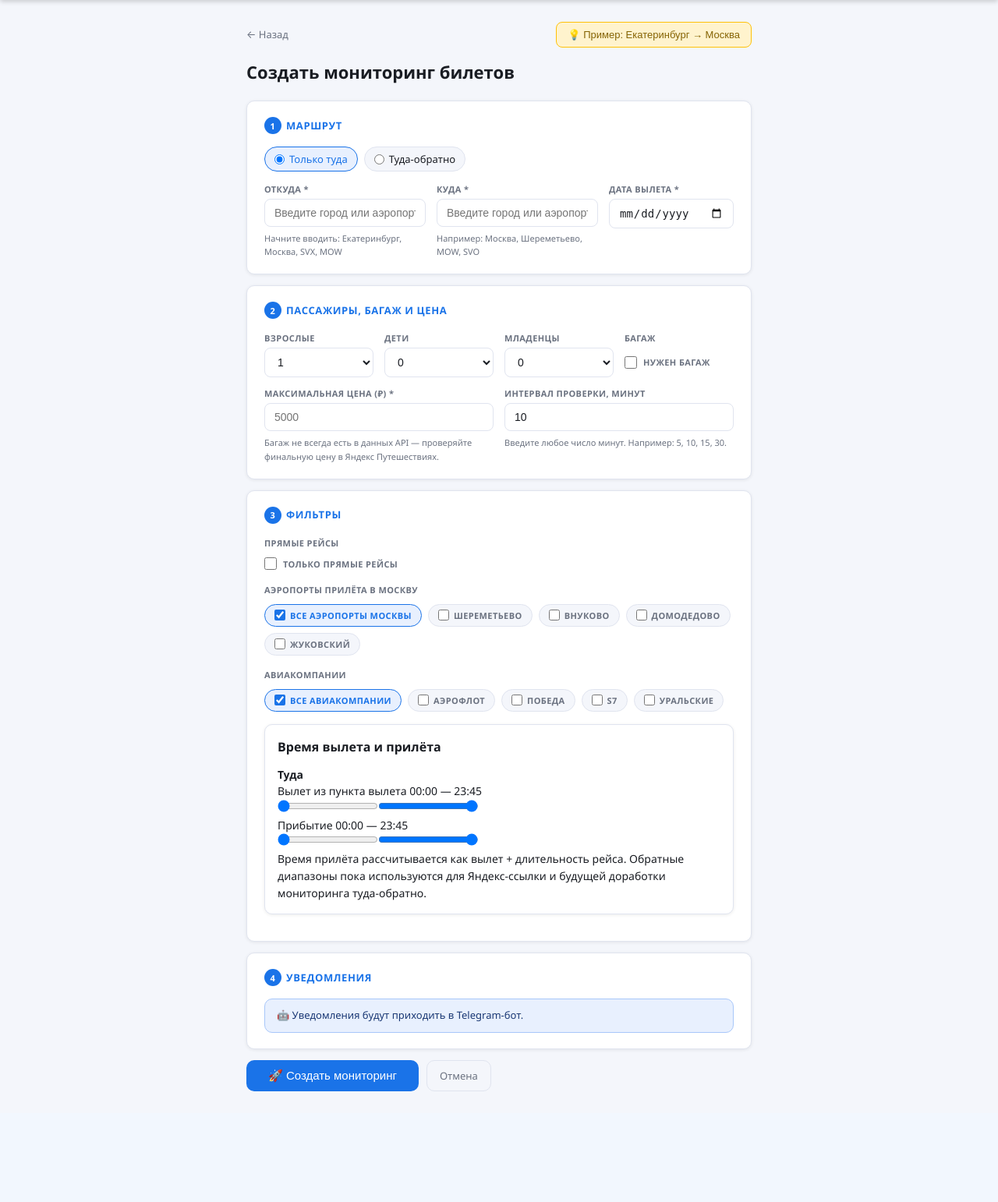
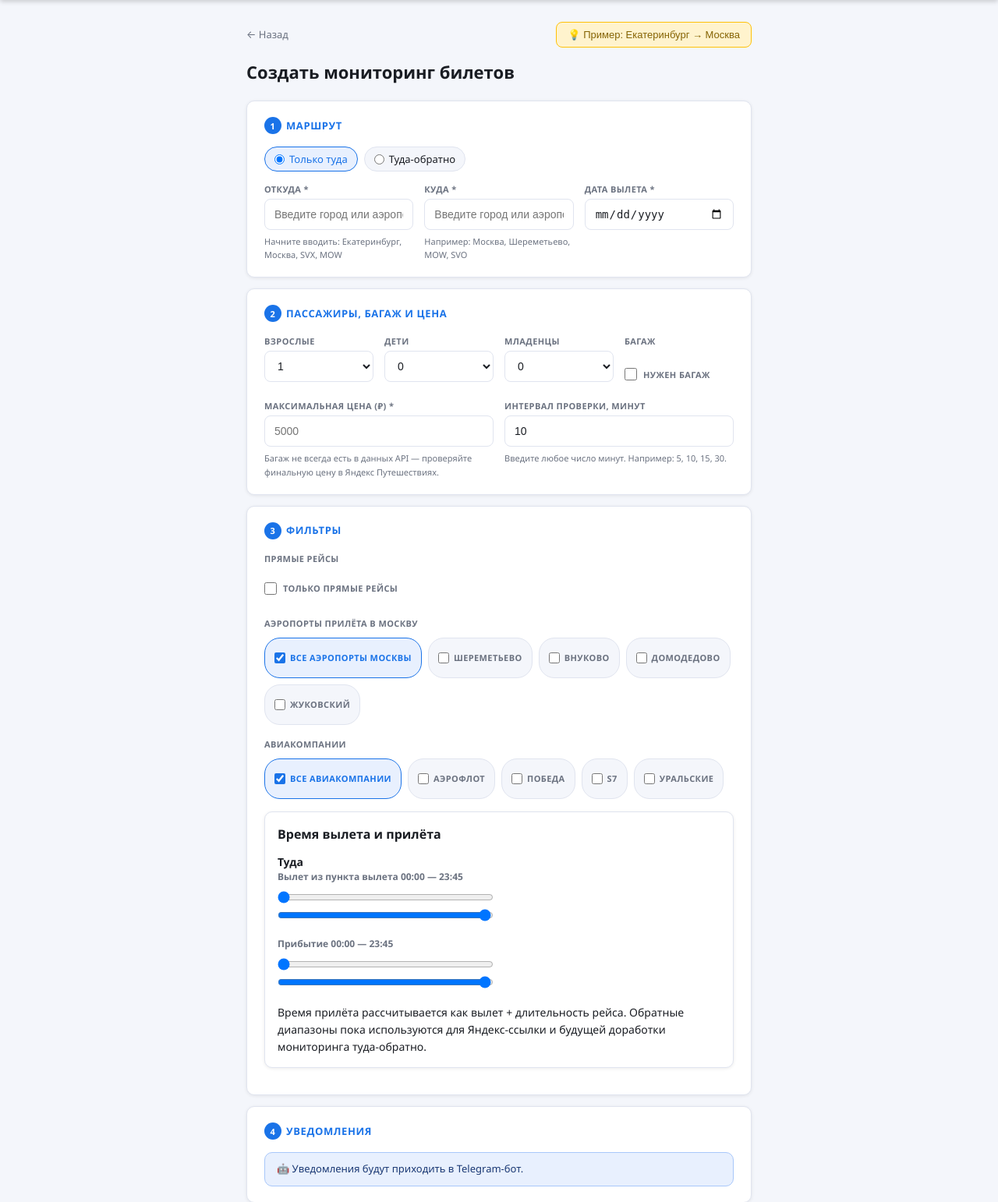
Before and after one commit to AiRigaLabs01/TravellTickets, a FastAPI app: page /route/new in a window 1280 px wide. Shown: the part 54-1596 px from the top of the page at 78% size. Before the commit the page ends 1454 px from the top, so only its background shows below. Run offline with FastAPI, Linux system fonts and the light colour scheme.

Commit message:
Align route form fields

```diff
--- a/app/static/style.css
+++ b/app/static/style.css
@@ -106,10 +106,12 @@ a:hover { text-decoration: underline; }
 .form-block-title .step-num { width: 22px; height: 22px; background: var(--primary); color: #fff; border-radius: 50%; display: inline-flex; align-items: center; justify-content: center; font-size: 11px; font-weight: 700; }
 .form-grid { display: grid; grid-template-columns: 1fr 1fr; gap: 14px; }
 .form-grid-3 { display: grid; grid-template-columns: 1fr 1fr 1fr; gap: 14px; }
-@media (max-width: 600px) { .form-grid, .form-grid-3 { grid-template-columns: 1fr; } }
+.route-form-grid { display: grid; grid-template-columns: minmax(0,1fr) minmax(0,1fr) 180px; gap: 14px; align-items: start; }
+.route-form-grid .return-date-field { grid-column: 3; }
+@media (max-width: 700px) { .route-form-grid, .form-grid, .form-grid-3 { grid-template-columns: 1fr; } .route-form-grid .return-date-field { grid-column: auto; } }
 .form-group { display: flex; flex-direction: column; gap: 4px; }
 .form-group label { font-size: 11px; font-weight: 700; color: var(--muted); text-transform: uppercase; letter-spacing: .4px; }
-.form-group input, .form-group select, .form-group textarea { padding: 9px 12px; border: 1px solid var(--border); border-radius: 8px; font-size: 14px; outline: none; transition: border-color .13s, box-shadow .13s; background: #fff; color: var(--text); }
+.form-group input, .form-group select, .form-group textarea { width: 100%; min-height: 40px; padding: 9px 12px; border: 1px solid var(--border); border-radius: 8px; font-size: 14px; outline: none; transition: border-color .13s, box-shadow .13s; background: #fff; color: var(--text); }
 .form-group input:focus, .form-group select:focus { border-color: var(--primary); box-shadow: 0 0 0 3px rgba(26,115,232,.12); }
 .form-group .hint { font-size: 11px; color: var(--muted); margin-top: 2px; }
 
@@ -146,4 +148,7 @@ tr:hover td { background: #f8f9fc; }
 .page-header { display: flex; align-items: flex-start; justify-content: space-between; gap: 12px; margin-bottom: 20px; flex-wrap: wrap; }
 .page-header h1 { font-size: 22px; font-weight: 700; }
 .preset-btn { display: inline-flex; align-items: center; gap: 6px; background: #fff3cd; border: 1px solid #ffc107; color: #856404; border-radius: 8px; padding: 8px 14px; font-size: 13px; font-weight: 500; cursor: pointer; transition: background .12s; }
-.preset-btn:hover { background: #ffe69c; text-decoration: none; }
+.preset-btn:hover { background: #ffe8a1; }
+.range-block { margin-bottom: 14px; }
+.range-block label { display: block; margin-bottom: 6px; font-size: 12px; color: var(--muted); font-weight: 600; }
+.range-block input[type=range] { width: 100%; margin: 2px 0; }
```
